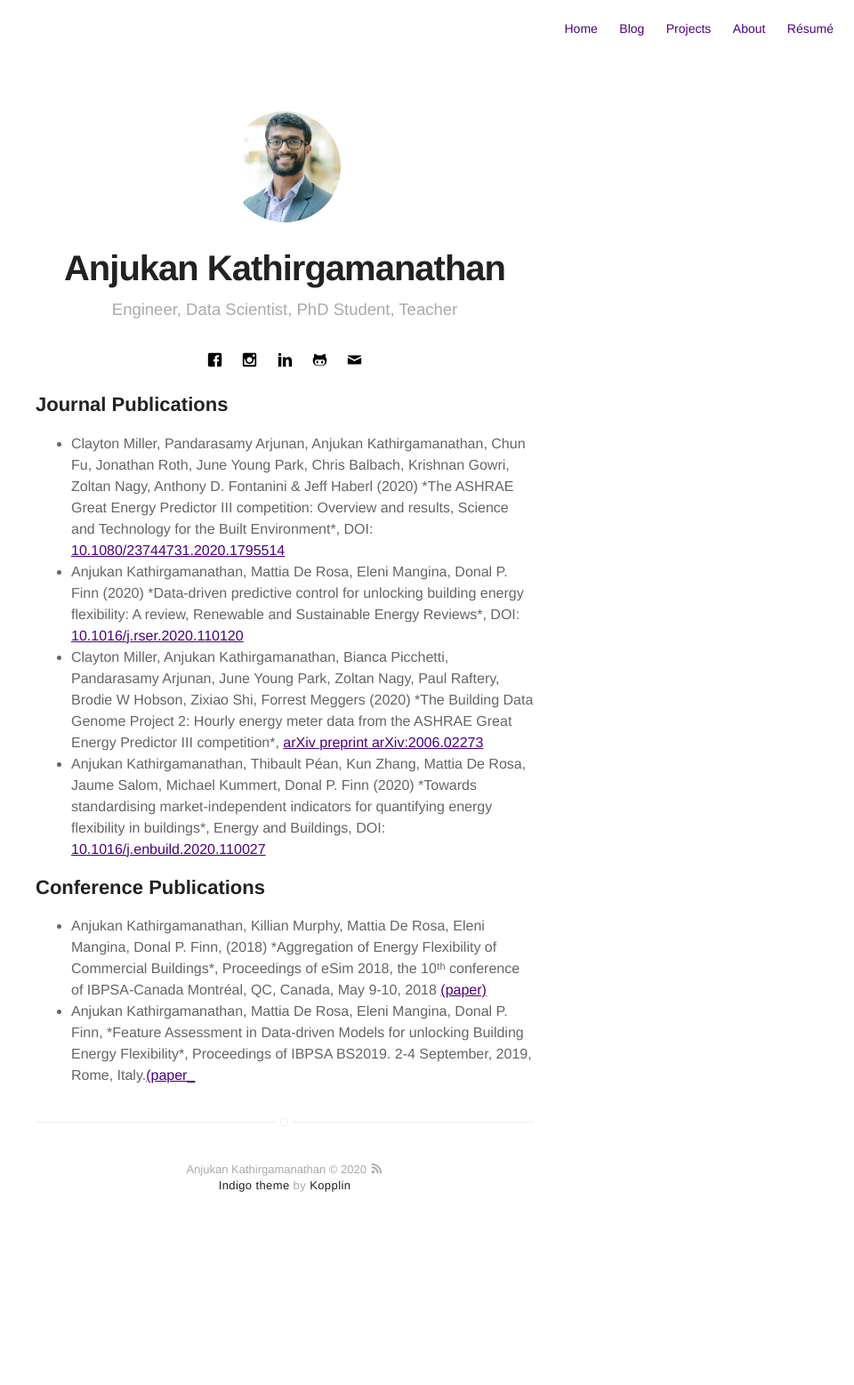
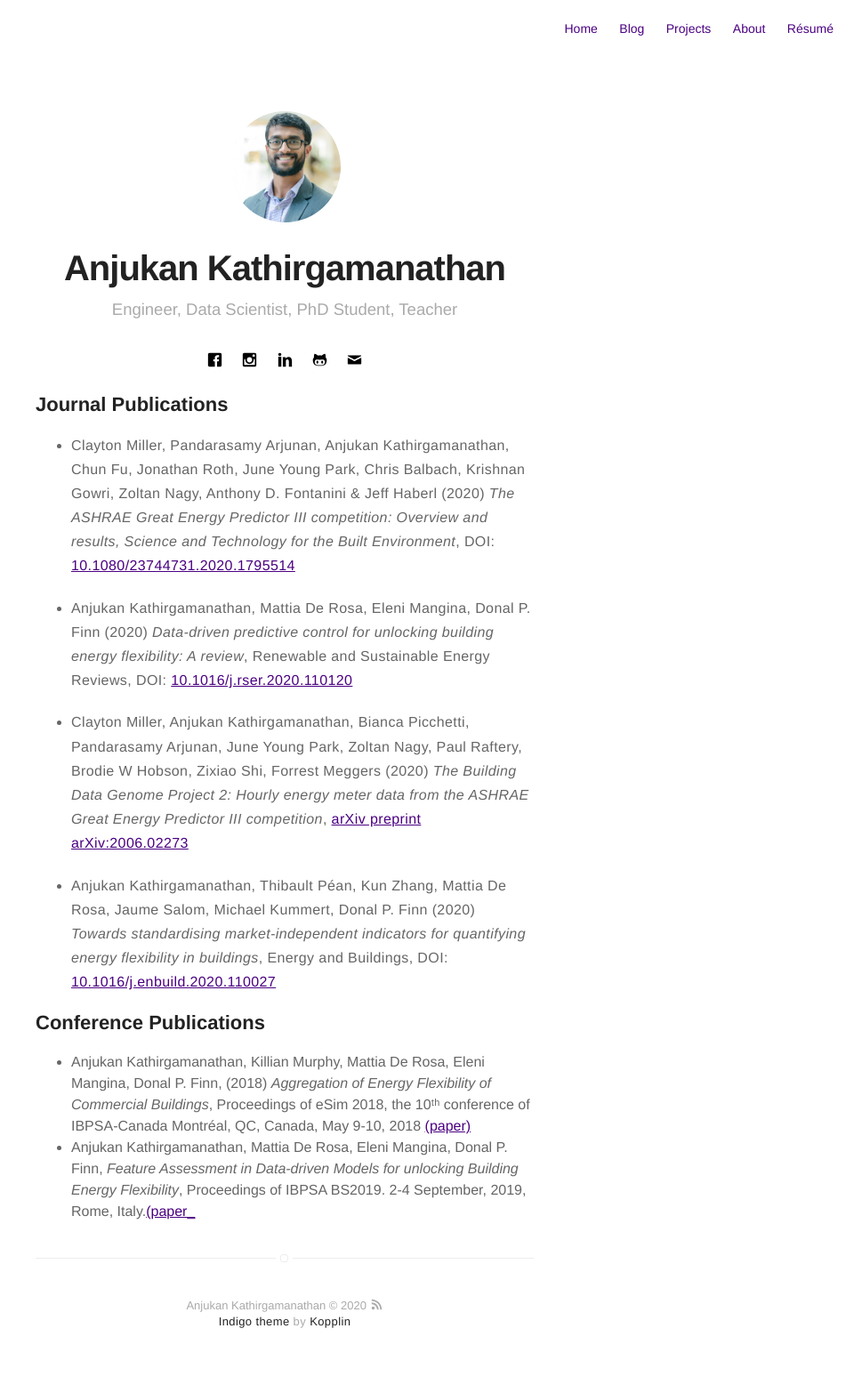
Before and after one commit to anjukan/anjukan.github.io, a Jekyll site: the page built from publications.md, in a window 1280 px wide. Shown: the whole page at 89% size, without its empty margins (320-1280 px from the left). Built offline with Jekyll 4.4.1, drawn with Linux system fonts in a browser that asks for light colours; before the commit the page ends 1404 px from its top, so only the background shows below that.

```diff
--- a/publications.md
+++ b/publications.md
@@ -7,31 +7,31 @@ permalink: /publications/
 <h2> Journal Publications</h2>
 
 <ul>
-	<li>Clayton Miller, Pandarasamy Arjunan, Anjukan Kathirgamanathan, Chun Fu,
+	<li><p>Clayton Miller, Pandarasamy Arjunan, Anjukan Kathirgamanathan, Chun Fu,
 	Jonathan Roth, June Young Park, Chris Balbach, Krishnan Gowri, Zoltan Nagy, Anthony D. Fontanini & Jeff Haberl (2020)
-	*The ASHRAE Great Energy Predictor III competition: Overview and results, Science and Technology for the Built Environment*,
-	DOI: <a href="https://doi.org/10.1080/23744731.2020.1795514">10.1080/23744731.2020.1795514</a></li>
-	<li>Anjukan Kathirgamanathan, Mattia De Rosa, Eleni Mangina, Donal P. Finn (2020)
-	*Data-driven predictive control for unlocking building energy flexibility: A review, Renewable and Sustainable Energy Reviews*,
-	DOI: <a href="https://doi.org/10.1016/j.rser.2020.110120">10.1016/j.rser.2020.110120</a></li>
-	<li>Clayton Miller, Anjukan Kathirgamanathan, Bianca Picchetti, Pandarasamy Arjunan, June
-	Young Park, Zoltan Nagy, Paul Raftery, Brodie W Hobson, Zixiao Shi, Forrest Meggers (2020) *The Building Data Genome Project 2:
-	Hourly energy meter data from the ASHRAE Great Energy Predictor III competition*, <a href="https://arxiv.org/abs/2006.02273">
-	arXiv preprint arXiv:2006.02273</a></li>
-	<li>Anjukan Kathirgamanathan, Thibault Péan, Kun Zhang, Mattia De Rosa,
-	Jaume Salom, Michael Kummert, Donal P. Finn (2020) *Towards standardising market-independent indicators for quantifying energy
-	flexibility in buildings*, Energy and Buildings, DOI: <a href="https://doi.org/10.1016/j.enbuild.2020.110027">
-	10.1016/j.enbuild.2020.110027</a></li>
+	<em>The ASHRAE Great Energy Predictor III competition: Overview and results, Science and Technology for the Built Environment</em>,
+	DOI: <a href="https://doi.org/10.1080/23744731.2020.1795514">10.1080/23744731.2020.1795514</a></p></li>
+	<li><p>Anjukan Kathirgamanathan, Mattia De Rosa, Eleni Mangina, Donal P. Finn (2020)
+	<em>Data-driven predictive control for unlocking building energy flexibility: A review</em>, Renewable and Sustainable Energy Reviews,
+	DOI: <a href="https://doi.org/10.1016/j.rser.2020.110120">10.1016/j.rser.2020.110120</a></p></li>
+	<li><p>Clayton Miller, Anjukan Kathirgamanathan, Bianca Picchetti, Pandarasamy Arjunan, June
+	Young Park, Zoltan Nagy, Paul Raftery, Brodie W Hobson, Zixiao Shi, Forrest Meggers (2020) <em>The Building Data Genome Project 2:
+	Hourly energy meter data from the ASHRAE Great Energy Predictor III competition</em>, <a href="https://arxiv.org/abs/2006.02273">
+	arXiv preprint arXiv:2006.02273</a></p></li>
+	<li><p>Anjukan Kathirgamanathan, Thibault Péan, Kun Zhang, Mattia De Rosa,
+	Jaume Salom, Michael Kummert, Donal P. Finn (2020) <em>Towards standardising market-independent indicators for quantifying energy
+	flexibility in buildings</em>, Energy and Buildings, DOI: <a href="https://doi.org/10.1016/j.enbuild.2020.110027">
+	10.1016/j.enbuild.2020.110027</a></p></li>
 </ul>
 
 <h2> Conference Publications</h2>
 
 <ul>
 	<li>Anjukan Kathirgamanathan, Killian Murphy, Mattia De Rosa,
-	Eleni Mangina, Donal P. Finn, (2018) *Aggregation of Energy Flexibility of Commercial Buildings*, Proceedings of eSim 2018, the 10ᵗʰ
+	Eleni Mangina, Donal P. Finn, (2018) <em>Aggregation of Energy Flexibility of Commercial Buildings</em>, Proceedings of eSim 2018, the 10ᵗʰ
 	conference of IBPSA-Canada Montréal, QC, Canada, May 9-10, 2018 <a href="http://www.ibpsa.org/proceedings/eSimPapers/2018/1-3-A-4.pdf">
 	(paper)</a></li>
 	<li>Anjukan Kathirgamanathan, Mattia De Rosa, Eleni Mangina,
-	Donal P. Finn, *Feature Assessment in Data-driven Models for unlocking Building Energy Flexibility*, Proceedings of IBPSA
+	Donal P. Finn, <em>Feature Assessment in Data-driven Models for unlocking Building Energy Flexibility</em>, Proceedings of IBPSA
 	BS2019. 2-4 September, 2019, Rome, Italy.<a href="http://www.ibpsa.org/proceedings/BS2019/BS2019_210591.pdf">(paper_</a></li>
 </ul>
```
